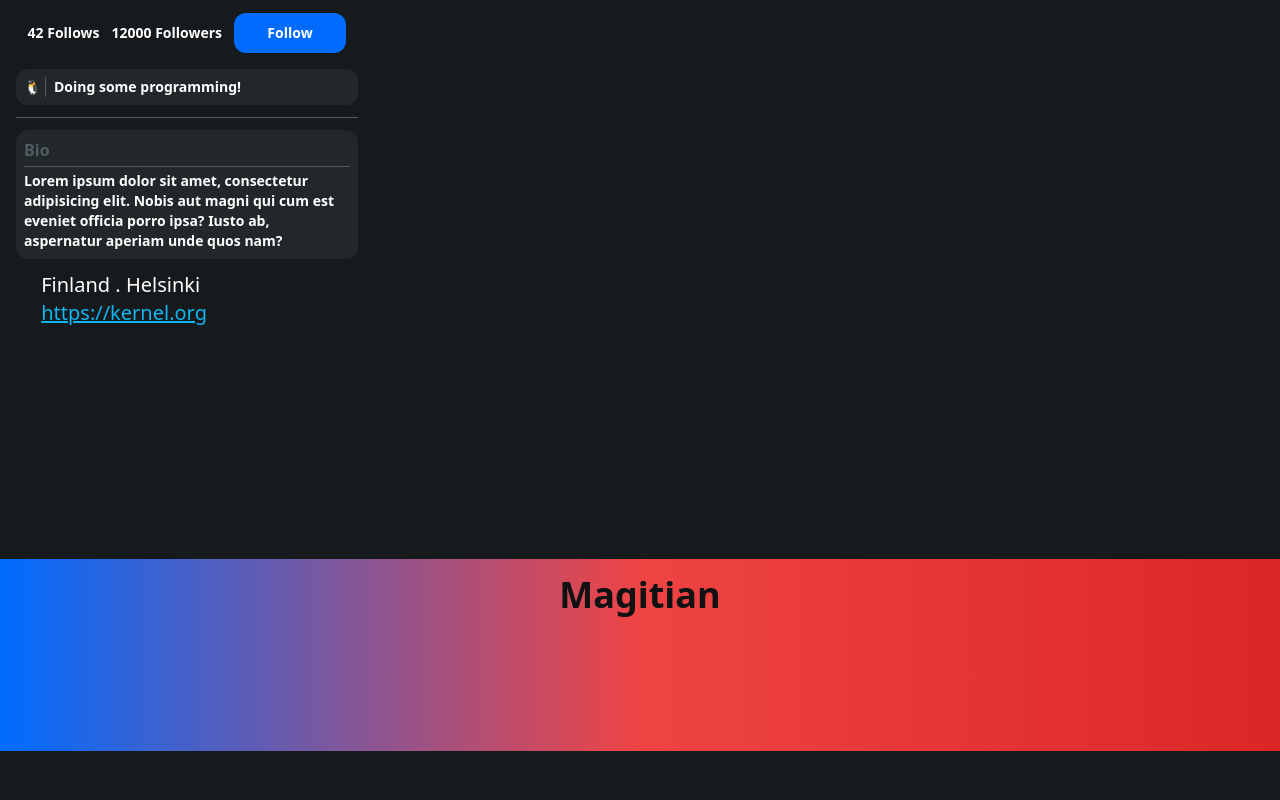
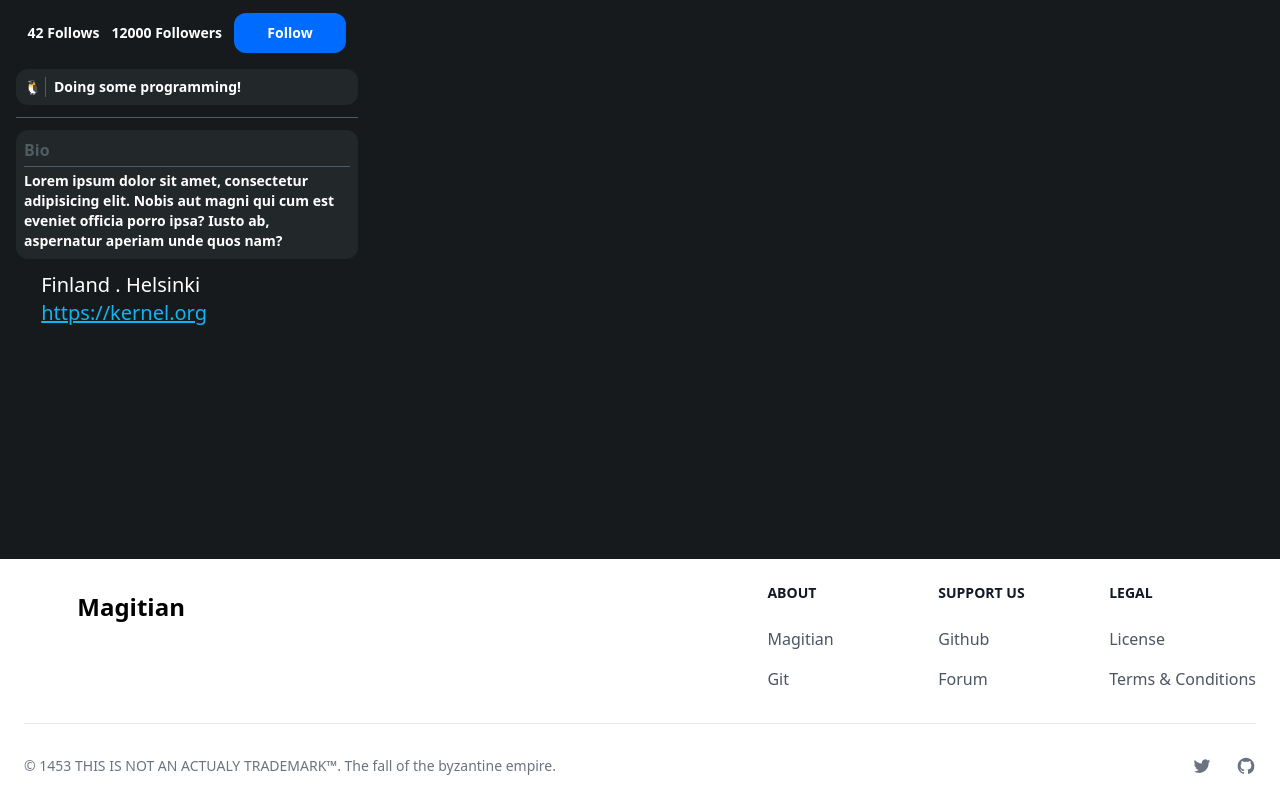
Before and after one commit to SnekAtMiskolc/Magitian, a SvelteKit app: page /LinusTorvalds in a window 1280 px wide. Shown: the part 338-1138 px from the top of the page. Before the commit the page ends 1089 px from the top, so only its background shows below. Built offline with nearby package versions, Linux system fonts and the light colour scheme; some icons are missing.

Commit message:
Redo footer

```diff
--- a/src/components/nav/Footer.svelte
+++ b/src/components/nav/Footer.svelte
@@ -1,7 +1,60 @@
-<div class="bg-spcx-700 h-48 p-4 bg-gradient-to-r from-blue-600 to-red-600 via-red-500">
-    <h1 class="text-spcx-900 font-bold text-4xl text-center">Magitian</h1>
-    <div class="flex justify-center justify-items-center">
-        <div>
+<footer class="p-4 bg-white sm:p-6 dark:bg-spcx-900">
+    <div class="md:flex md:justify-between">
+        <div class="mb-6 md:mb-0">
+            <a href="https://github.com/SnekAtMiskolc/Magitian" class="flex items-center">
+                <h2 class="text-white text-5xl font-bold mr-2">M</h2>
+                <span class="self-center text-2xl font-semibold whitespace-nowrap dark:text-white">Magitian</span>
+            </a>
+        </div>
+        <div class="grid grid-cols-2 gap-8 sm:gap-6 sm:grid-cols-3">
+            <div>
+                <h2 class="mb-6 text-sm font-semibold text-gray-900 uppercase dark:text-white">About</h2>
+                <ul class="text-gray-600 dark:text-gray-400">
+                    <li class="mb-4">
+                        <a href="https://github.com/SnekAtMiskolc/Magitian" class="hover:underline">Magitian</a>
+                    </li>
+                    <li>
+                        <a href="https://github.com/SnekAtMiskolc/Magitian" class="hover:underline">Git</a>
+                    </li>
+                </ul>
+            </div>
+            <div>
+                <h2 class="mb-6 text-sm font-semibold text-gray-900 uppercase dark:text-white">Support us</h2>
+                <ul class="text-gray-600 dark:text-gray-400">
+                    <li class="mb-4">
+                        <a href="https://github.com/SnekAtMiskolc/Magitian" class="hover:underline ">Github</a>
+                    </li>
+                    <li>
+                        <a href="#" class="hover:underline">Forum</a>
+                    </li>
+                </ul>
+            </div>
+            <div>
+                <h2 class="mb-6 text-sm font-semibold text-gray-900 uppercase dark:text-white">Legal</h2>
+                <ul class="text-gray-600 dark:text-gray-400">
+                    <li class="mb-4">
+                        <a href="#" class="hover:underline">License</a>
+                    </li>
+                    <li>
+                        <a href="#" class="hover:underline">Terms &amp; Conditions</a>
+                    </li>
+                </ul>
+            </div>
         </div>
     </div>
-</div>
+    <hr class="my-6 border-gray-200 sm:mx-auto dark:border-gray-700 lg:my-8" />
+    <div class="sm:flex sm:items-center sm:justify-between">
+        <span class="text-sm text-gray-500 sm:text-center dark:text-gray-400">© 1453 <a href="https://github.com/SnekAtMiskolc/Magitian" class="hover:underline">THIS IS NOT AN ACTUALY TRADEMARK™</a>. The fall of the byzantine empire.
+        </span>
+        <div class="flex mt-4 space-x-6 sm:justify-center sm:mt-0">
+            <a href="#" class="text-gray-500 hover:text-gray-900 dark:hover:text-white">
+                <svg class="w-5 h-5" fill="currentColor" viewBox="0 0 24 24" aria-hidden="true"><path d="M8.29 20.251c7.547 0 11.675-6.253 11.675-11.675 0-.178 0-.355-.012-.53A8.348 8.348 0 0022 5.92a8.19 8.19 0 01-2.357.646 4.118 4.118 0 001.804-2.27 8.224 8.224 0 01-2.605.996 4.107 4.107 0 00-6.993 3.743 11.65 11.65 0 01-8.457-4.287 4.106 4.106 0 001.27 5.477A4.072 4.072 0 012.8 9.713v.052a4.105 4.105 0 003.292 4.022 4.095 4.095 0 01-1.853.07 4.108 4.108 0 003.834 2.85A8.233 8.233 0 012 18.407a11.616 11.616 0 006.29 1.84" /></svg>
+                <span class="sr-only">Twitter page</span>
+            </a>
+            <a href="https://github.com/SnekAtMiskolc/Magitian" class="text-gray-500 hover:text-gray-900 dark:hover:text-white">
+                <svg class="w-5 h-5" fill="currentColor" viewBox="0 0 24 24" aria-hidden="true"><path fill-rule="evenodd" d="M12 2C6.477 2 2 6.484 2 12.017c0 4.425 2.865 8.18 6.839 9.504.5.092.682-.217.682-.483 0-.237-.008-.868-.013-1.703-2.782.605-3.369-1.343-3.369-1.343-.454-1.158-1.11-1.466-1.11-1.466-.908-.62.069-.608.069-.608 1.003.07 1.531 1.032 1.531 1.032.892 1.53 2.341 1.088 2.91.832.092-.647.35-1.088.636-1.338-2.22-.253-4.555-1.113-4.555-4.951 0-1.093.39-1.988 1.029-2.688-.103-.253-.446-1.272.098-2.65 0 0 .84-.27 2.75 1.026A9.564 9.564 0 0112 6.844c.85.004 1.705.115 2.504.337 1.909-1.296 2.747-1.027 2.747-1.027.546 1.379.202 2.398.1 2.651.64.7 1.028 1.595 1.028 2.688 0 3.848-2.339 4.695-4.566 4.943.359.309.678.92.678 1.855 0 1.338-.012 2.419-.012 2.747 0 .268.18.58.688.482A10.019 10.019 0 0022 12.017C22 6.484 17.522 2 12 2z" clip-rule="evenodd" /></svg>
+                <span class="sr-only">GitHub account</span>
+            </a>
+        </div>
+    </div>
+</footer>
```
